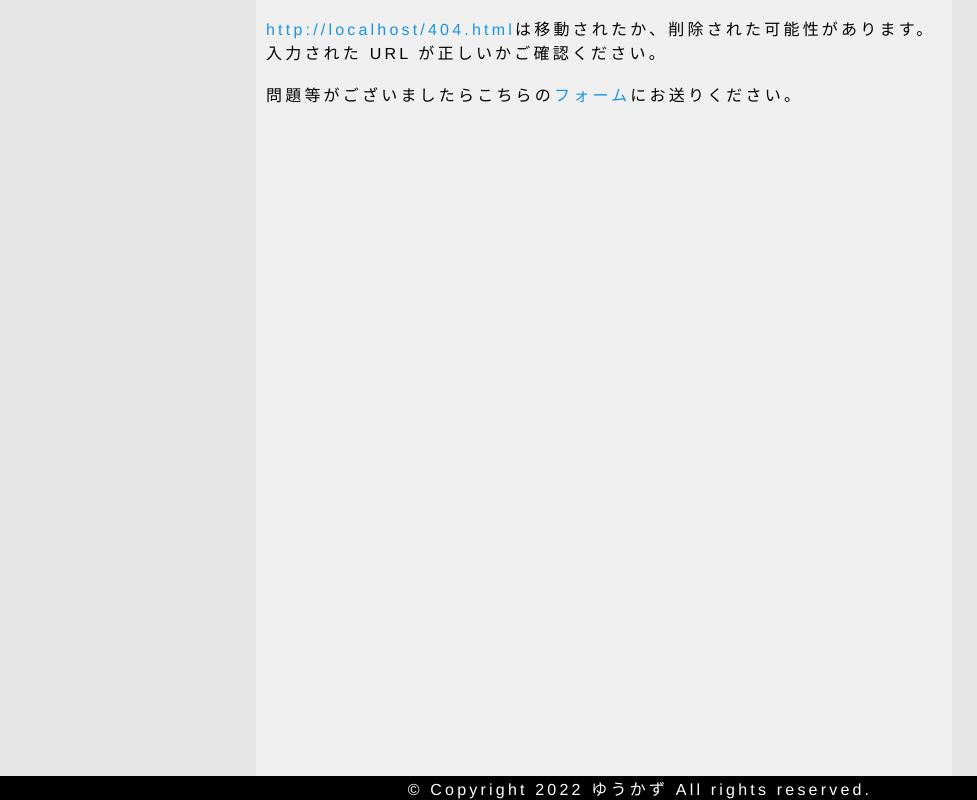
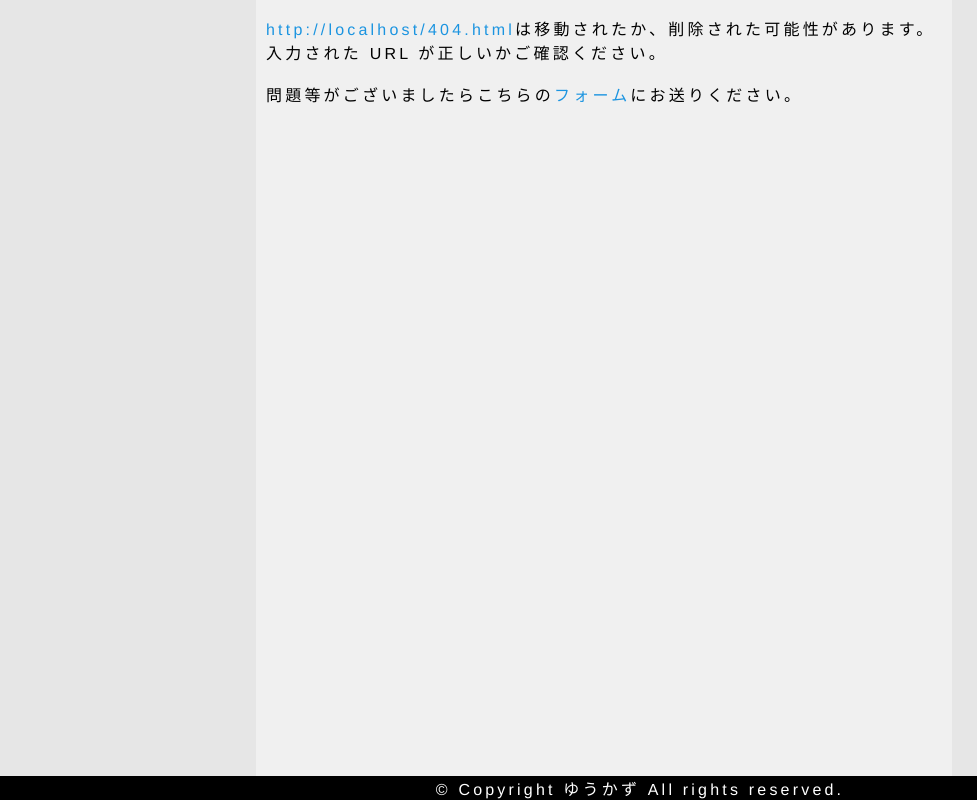
Before and after one commit to yukazu211/yukazu211.github.io, a plain HTML site: page 404.html in a window 1280 px wide. Shown: the part 460-1260 px from the top of the page, 0-977 px from the left. Drawn offline with nearby package versions, Linux system fonts and the light colour scheme; grey boxes are pictures that could not be loaded.

Commit message:
Update 404.html

```diff
--- a/404.html
+++ b/404.html
@@ -146,7 +146,8 @@
     </aside>
   </div>
 <footer>
-    	© Copyright 2022 ゆうかず All rights reserved.
+    	© Copyright ゆうかず All rights reserved.
 </footer>
    </body></html>
-<script src="./main.js"></script><script src="./new.js"></script>
+<script src="./main.js"></script>
+<script src="./new.js"></script>
```
